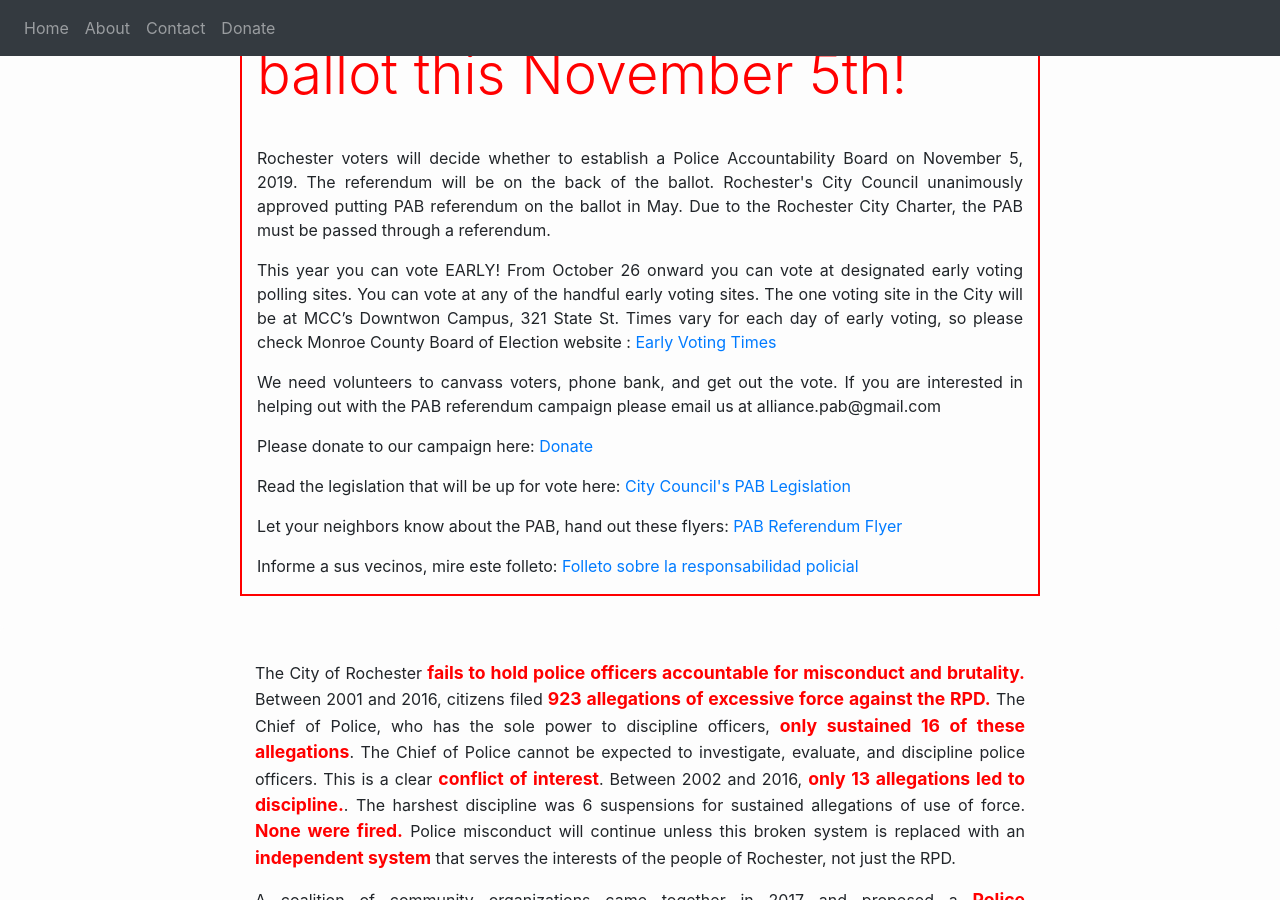
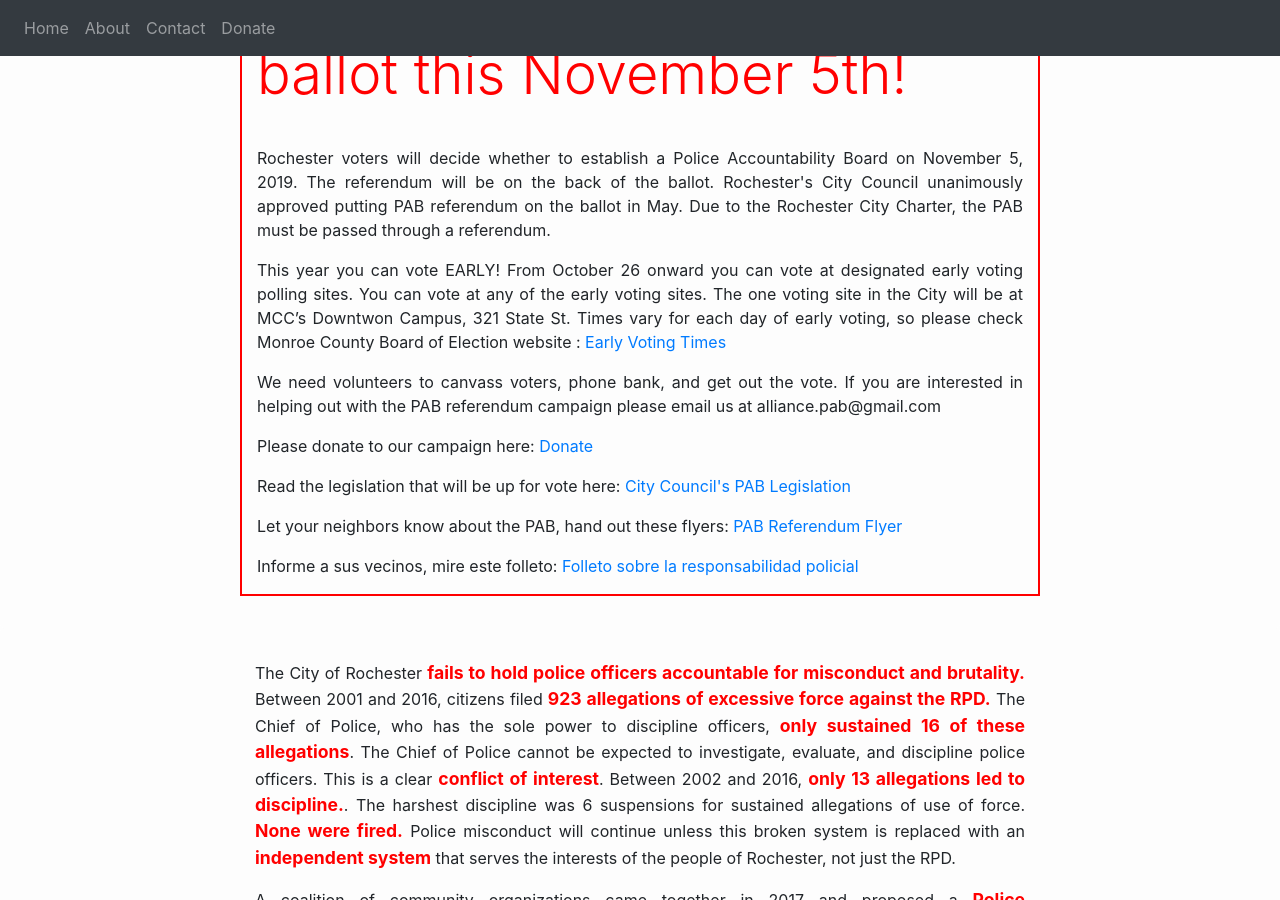
Before and after one commit to pabnow/pabnow.github.io, a Jekyll site: the page built from index.html, in a window 1280 px wide and 900 px high, scrolled down 504 px. Built offline with Jekyll 4.4.1, drawn with Linux system fonts in a browser that asks for light colours; nearby versions of some CDN libraries; comment, search, counter and statistics services are not loaded.

Commit message:
Update index.html

```diff
--- a/index.html
+++ b/index.html
@@ -20,7 +20,7 @@ title: PAB
 
 					<p style="text-align: justify;">Rochester voters will decide whether to establish a Police Accountability Board on November 5, 2019. The referendum will be on the back of the ballot. Rochester's City Council unanimously approved putting PAB referendum on the ballot in May. Due to the Rochester City Charter, the PAB must be passed through a referendum.</p>
 
-<p style="text-align: justify;">This year you can vote EARLY! From October 26 onward you can vote at designated early voting polling sites. You can vote at any of the handful early voting sites. The one voting site in the City will be at MCC’s Downtwon Campus, 321 State St. Times vary for each day of early voting, so please check Monroe County Board of Election website : <a  href="https://www2.monroecounty.gov/elections-earlyvoting" target=”_blank”>Early Voting Times</a></p>
+<p style="text-align: justify;">This year you can vote EARLY! From October 26 onward you can vote at designated early voting polling sites. You can vote at any of the early voting sites. The one voting site in the City will be at MCC’s Downtwon Campus, 321 State St. Times vary for each day of early voting, so please check Monroe County Board of Election website : <a  href="https://www2.monroecounty.gov/elections-earlyvoting" target=”_blank”>Early Voting Times</a></p>
 
 					<p style="text-align: justify;">We need volunteers to canvass voters, phone bank, and get out the vote. If you are interested in helping out with the PAB referendum campaign please email us at alliance.pab@gmail.com</p>
 
```
